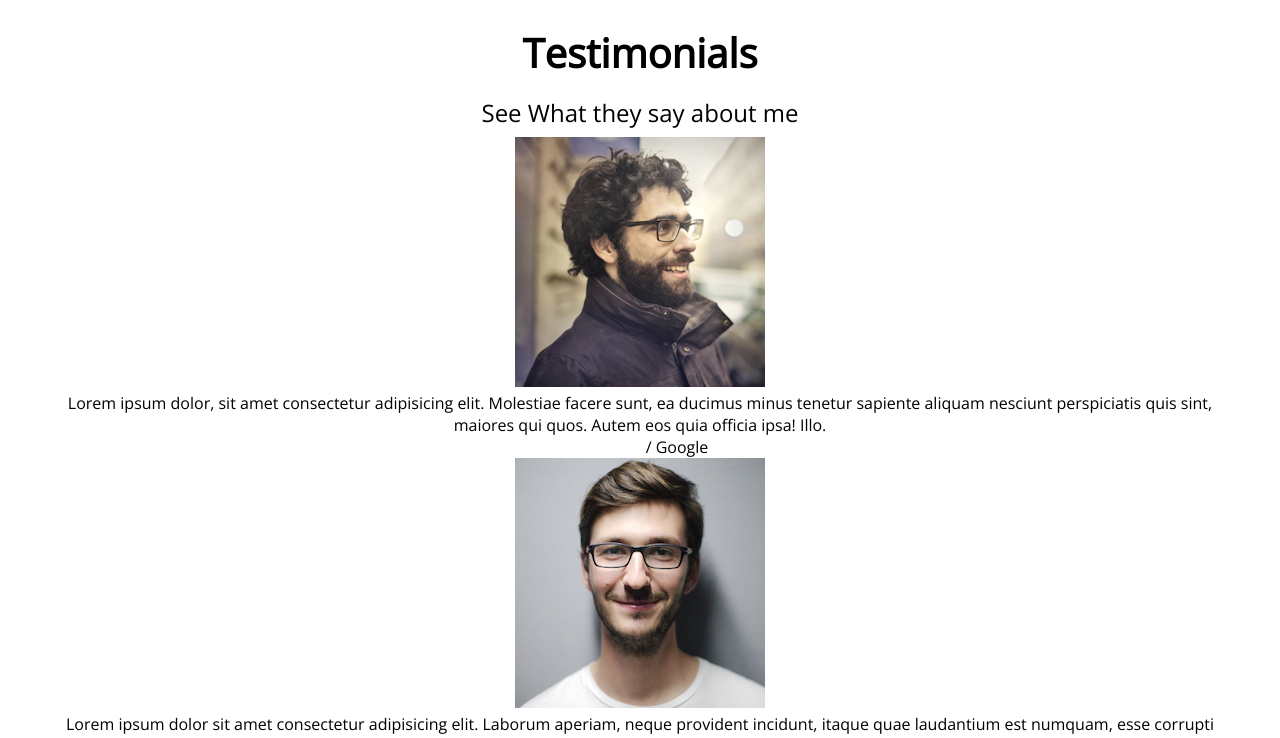
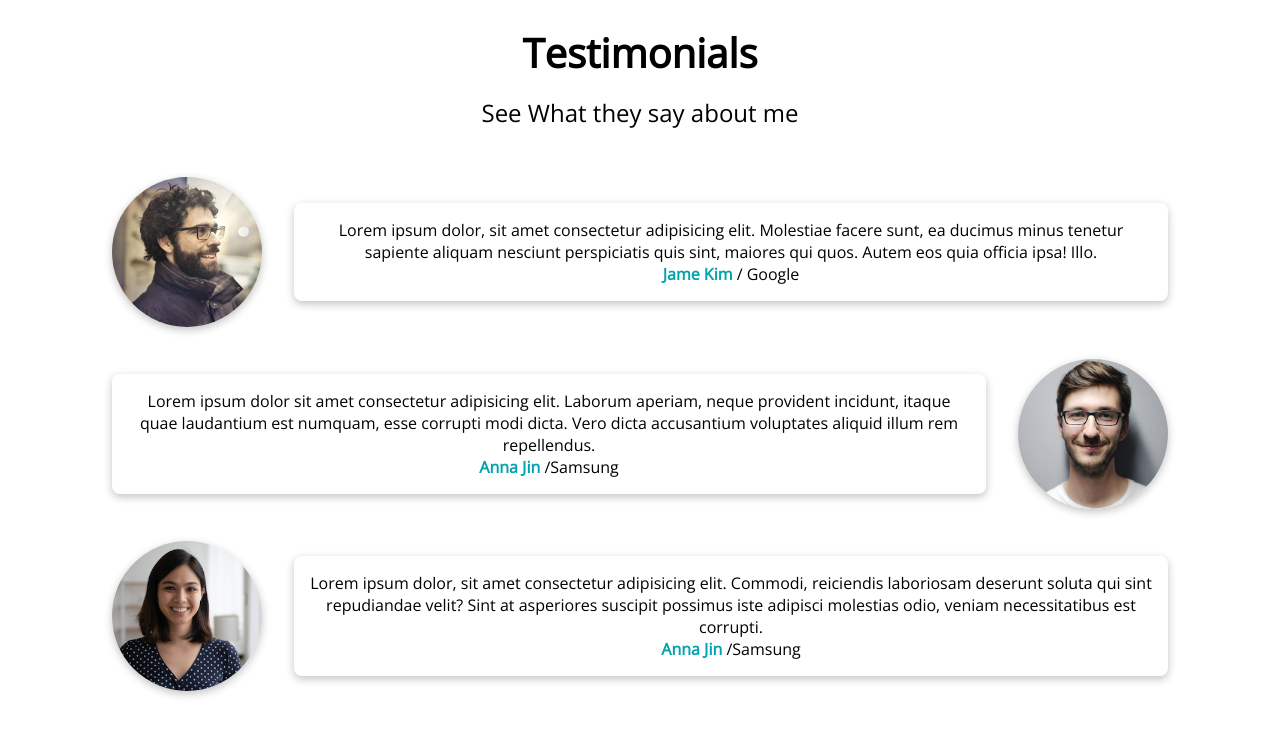
Before and after one commit to horserio/portfolio, a plain HTML site: page index.html in a window 1280 px wide. Shown: the part 3040-3778 px from the top of the page. Drawn offline with nearby package versions, Linux system fonts and the light colour scheme.

Commit message:
CSS-Testimonial

```diff
--- a/css/style.css
+++ b/css/style.css
@@ -383,3 +383,37 @@ button:focus {
     height: 2px;
     background-color: var(--color-accent);
 }
+
+/* Testimonial */
+.testimonials {
+    margin: 3rem;
+}
+
+.testimonial {
+    display: flex;
+    gap: 2rem;
+    align-items: center;
+    margin-bottom: 2rem;
+}
+
+.testimonial:nth-child(even) .testimonial__img{
+    order: 1;
+}
+.testimonial__img {
+    width: 150px;
+    height: 150px;
+    border-radius: 100%;
+    box-shadow: rgba(0, 0, 0, 0.24) 0px 3px 8px;
+}
+
+.testimonial__bubble {
+    padding: 1rem;
+    border-radius: 8px;
+    box-shadow: rgba(0, 0, 0, 0.24) 0px 3px 8px;
+}
+
+.testimonial__bubble__name {
+    color: var(--color-accent);
+    font-weight: bold;
+    filter: brightness(70%) ;
+}
--- a/index.html
+++ b/index.html
@@ -264,30 +264,32 @@
         <section id="testimonials" class="section">
             <h2 class="title">Testimonials</h2>
             <p class="discription">See What they say about me</p>
-            <ul>
-                <li><img src="image/testimonials/people1.webp" alt="people1">
-                <div>
-                    <p>Lorem ipsum dolor, sit amet consectetur adipisicing elit. Molestiae facere sunt, ea ducimus minus tenetur sapiente aliquam nesciunt perspiciatis quis sint, maiores qui quos. Autem eos quia officia ipsa! Illo.
+            <ul class="testimonials">
+                <li class="testimonial">
+                    <img src="image/testimonials/people1.webp" alt="people1" class="testimonial__img">
+                    <div class="testimonial__bubble">
+                    <p>
+                        Lorem ipsum dolor, sit amet consectetur adipisicing elit. Molestiae facere sunt, ea ducimus minus tenetur sapiente aliquam nesciunt perspiciatis quis sint, maiores qui quos. Autem eos quia officia ipsa! Illo.
                     </p>
-                    <p><a href="#">Jame Kim</a> / Google</p>
+                    <p><a href="#" class="testimonial__bubble__name">Jame Kim</a> / Google</p>
                 </div>
                 </li>
-                <li>
-                    <img src="image/testimonials/people2.webp" alt="people2">
-                    <div>
+                <li class="testimonial">
+                    <img src="image/testimonials/people2.webp" alt="people2" class="testimonial__img">
+                    <div class="testimonial__bubble">
                         <p>
                             Lorem ipsum dolor sit amet consectetur adipisicing elit. Laborum aperiam, neque provident incidunt, itaque quae laudantium est numquam, esse corrupti modi dicta. Vero dicta accusantium voluptates aliquid illum rem repellendus.
                         </p>
-                        <p><a href="#">Anna Jin</a> /Samsung</p>
+                        <p><a href="#" class="testimonial__bubble__name">Anna Jin</a> /Samsung</p>
                     </div>
                 </li>
-                <li>
-                    <img src="image/testimonials/people3.webp" alt="people3">
-                    <div>
+                <li class="testimonial">
+                    <img src="image/testimonials/people3.webp" alt="people3" class="testimonial__img">
+                    <div class="testimonial__bubble">
                         <p>
                             Lorem ipsum dolor, sit amet consectetur adipisicing elit. Commodi, reiciendis laboriosam deserunt soluta qui sint repudiandae velit? Sint at asperiores suscipit possimus iste adipisci molestias odio, veniam necessitatibus est corrupti.
                         </p>
-                        <p><a href="#">Anna Jin</a> /Samsung</p>
+                        <p><a href="#" class="testimonial__bubble__name">Anna Jin</a> /Samsung</p>
                     </div>
                 </li>
             </ul>
```
